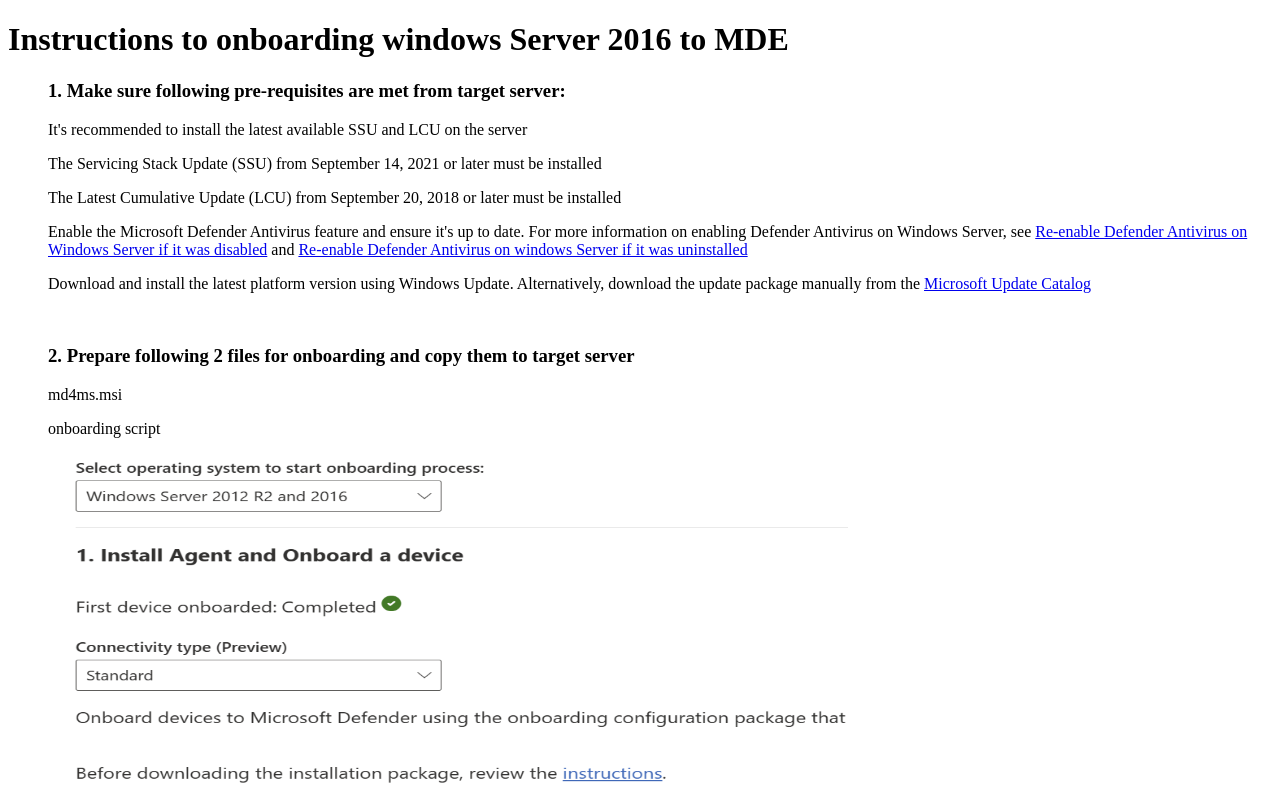
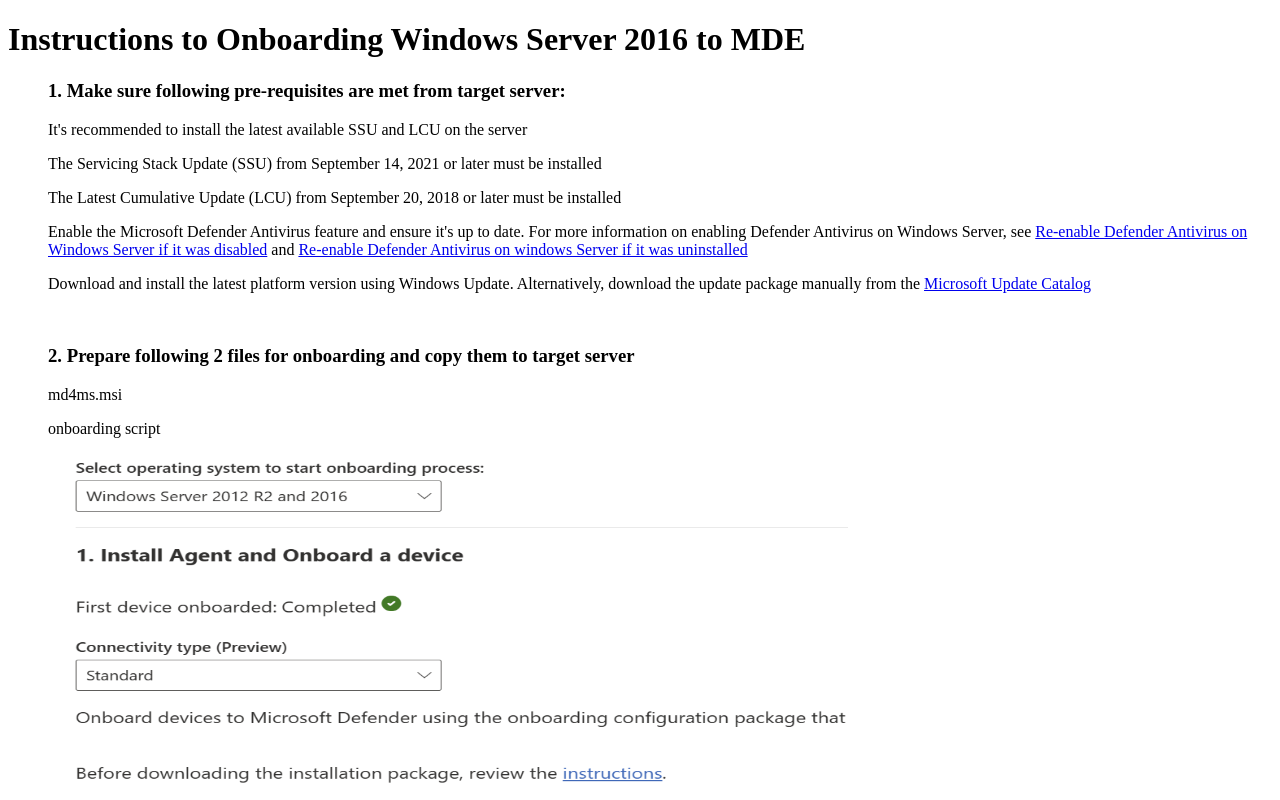
Before and after one commit to moisesdfelix/Onboarding_Windows_Server_2016_to_MDE, a plain HTML site: page index.html in a window 1280 px wide. Shown: the top 800 px of the page. Drawn offline with Linux system fonts and the light colour scheme.

Commit message:
commit firt line

```diff
--- a/index.html
+++ b/index.html
@@ -6,7 +6,7 @@
     <title>Onboarding MDE</title>
 </head>
 <body>
-    <h1> Instructions to onboarding windows Server 2016 to MDE</h1>
+    <h1> Instructions to Onboarding Windows Server 2016 to MDE</h1>
 
     <h3> <ol> 1. Make sure following pre-requisites are met from target server: </ol></h3>
 
```
